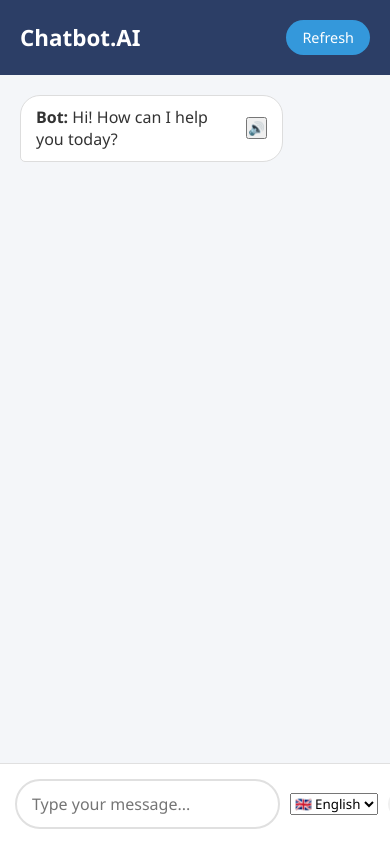
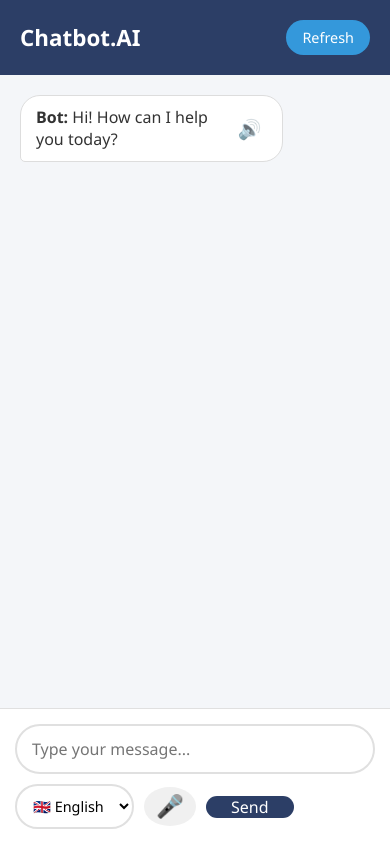
Before and after one commit to RizwanaTheDeveloper/Chatbot, a FastAPI app: page / in a window 390 px wide. Run offline with FastAPI, Linux system fonts and the light colour scheme.

Commit message:
Update style.css

```diff
--- a/static/style.css
+++ b/static/style.css
@@ -70,19 +70,15 @@ body {
     min-height: 0;
 }
 
-/* Message bubble container */
 .message {
-    display: flex;
-    align-items: center;
     max-width: 75%;
     padding: 10px 15px;
     border-radius: 20px;
     line-height: 1.4;
     word-wrap: break-word;
-    gap: 10px;
+    position: relative;
 }
 
-/* User message - background on whole flex container */
 .user-message {
     align-self: flex-end;
     background: #2c3e66;
@@ -90,40 +86,41 @@ body {
     border-bottom-right-radius: 5px;
 }
 
-/* Bot message - background on whole flex container */
 .bot-message {
     align-self: flex-start;
     background: white;
     color: #333;
     border: 1px solid #ddd;
     border-bottom-left-radius: 5px;
+    display: flex;
+    justify-content: space-between;
+    align-items: center;
+    gap: 10px;
 }
 
-/* Text content takes remaining space */
-.message-content {
+.bot-message .message-content {
     flex: 1;
 }
 
-/* Speaker button (icon, on the left) */
-.speak-btn {
+.speaker-btn {
     background: none;
     border: none;
-    font-size: 1.1rem;
+    font-size: 1.2rem;
     cursor: pointer;
-    padding: 4px 6px;
-    border-radius: 20px;
+    padding: 5px;
+    border-radius: 50%;
     transition: background 0.2s;
-    color: inherit;
-    order: -1;  /* moves button to the left side */
+    color: #2c3e66;
+    opacity: 0.7;
 }
 
-.speak-btn:hover {
-    background: rgba(0,0,0,0.1);
+.speaker-btn:hover {
+    background: #e0e0e0;
+    opacity: 1;
 }
 
-/* Hide speaker button on user messages */
-.user-message .speak-btn {
-    display: none;
+.speaker-btn:active {
+    transform: scale(0.95);
 }
 
 .typing-indicator {
@@ -139,10 +136,11 @@ body {
     gap: 10px;
     flex-shrink: 0;
     align-items: center;
+    flex-wrap: wrap;
 }
 
 #user-input {
-    flex: 1;
+    flex: 2;
     padding: 12px 15px;
     border: 2px solid #e0e0e0;
     border-radius: 30px;
@@ -155,21 +153,21 @@ body {
     border-color: #2c3e66;
 }
 
-.lang-select {
-    padding: 8px 12px;
+.language-select {
+    padding: 10px 12px;
     border-radius: 30px;
     border: 2px solid #e0e0e0;
-    background: rgb(254, 254, 250);
+    background: white;
     font-size: 0.9rem;
     cursor: pointer;
     outline: none;
+    transition: border 0.2s;
 }
 
-.lang-select:focus {
+.language-select:focus {
     border-color: #2c3e66;
 }
 
-/* Mic button - only emoji */
 .mic-button {
     background: #f0f0f0;
     border: none;
@@ -199,24 +197,53 @@ body {
     transform: none;
 }
 
-/* Send button - wider */
+.mic-button.recording {
+    background: #e74c3c;
+    color: white;
+    animation: pulse 1.2s infinite;
+}
+
+@keyframes pulse {
+    0% { transform: scale(1); opacity: 1; }
+    50% { transform: scale(1.1); opacity: 0.8; }
+    100% { transform: scale(1); opacity: 1; }
+}
+
 #send-btn {
     background: #2c3e66;
     color: white;
     border: none;
-    padding: 9px 20px;
-    border-radius: 40px;
-    font-size: 0.9rem;
+    padding: 0 25px;
+    border-radius: 30px;
+    font-size: 1rem;
     cursor: pointer;
     transition: background 0.2s;
-    min-width: 70px;
 }
 
 #send-btn:hover {
     background: #1e2a4a;
 }
 
-#send-btn:disabled, #user-input:disabled, .mic-button:disabled {
+#send-btn:disabled, #user-input:disabled, .mic-button:disabled, .language-select:disabled {
     opacity: 0.6;
     cursor: not-allowed;
 }
+
+@media (max-width: 600px) {
+    .chat-input-area {
+        flex-wrap: wrap;
+    }
+    #user-input {
+        flex: 1 1 100%;
+        order: 1;
+    }
+    .language-select {
+        order: 2;
+    }
+    .mic-button {
+        order: 3;
+    }
+    #send-btn {
+        order: 4;
+    }
+}
```
